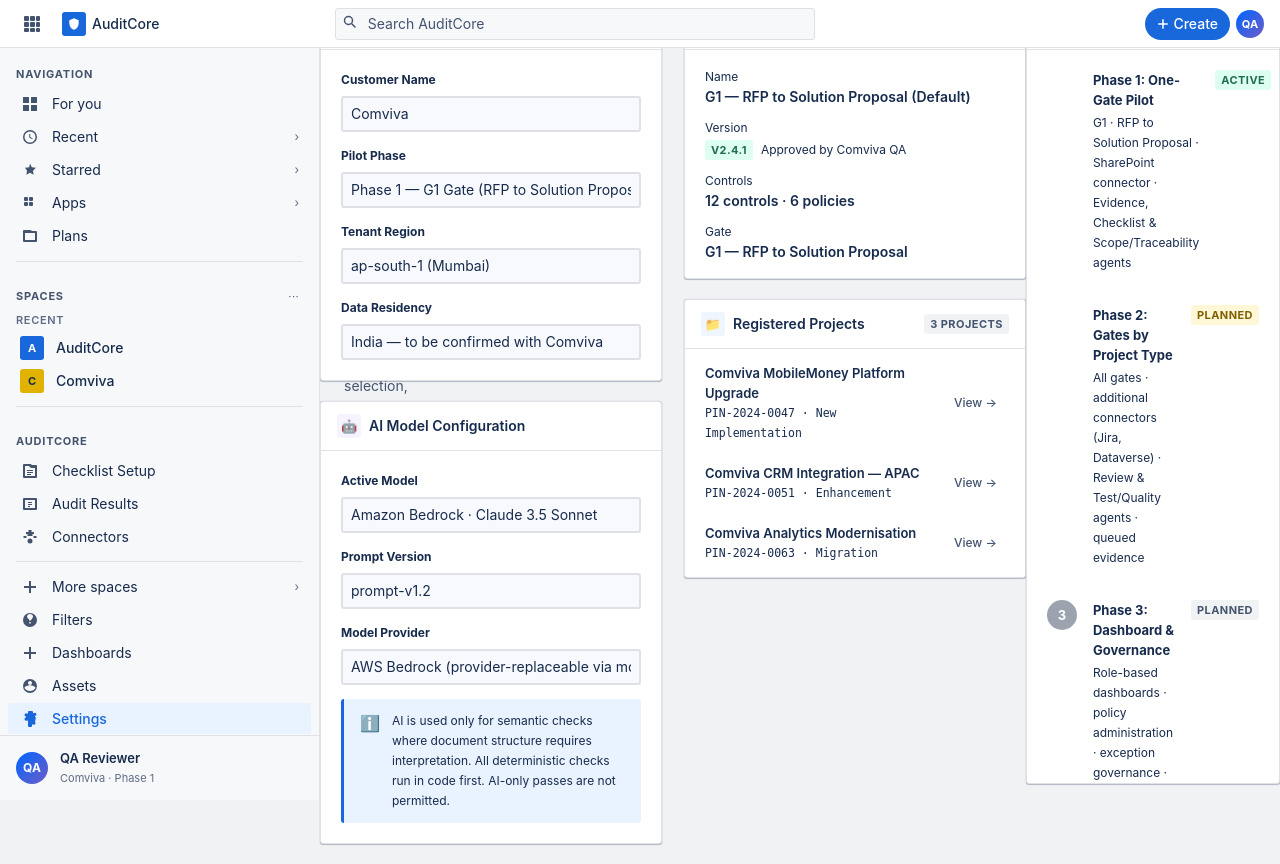
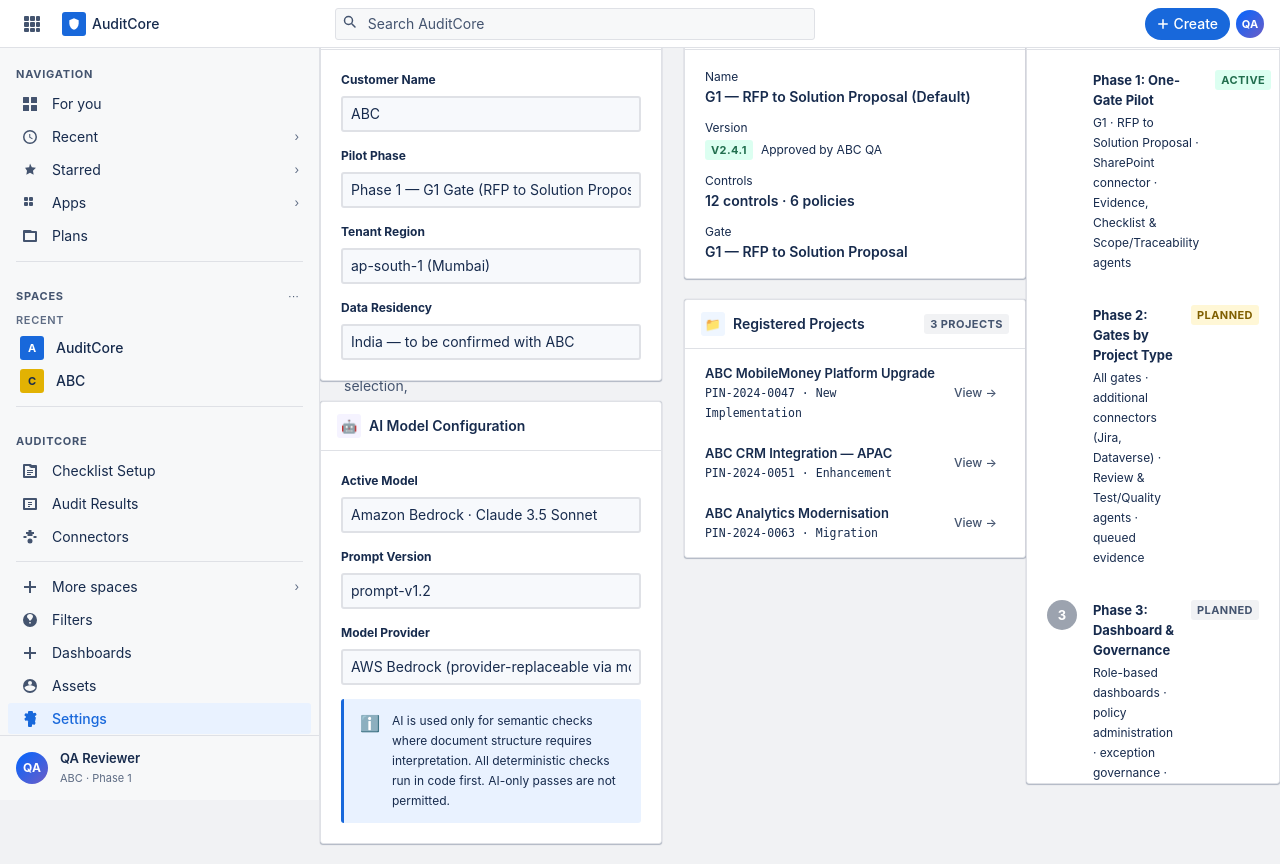
Before and after one commit to Kunaltr9/auditcore-phase1, a Flask app: page /settings in a window 1280 px wide. Run offline with Flask 3, Linux system fonts and the light colour scheme.

Commit message:
refactor: replace Comviva with ABC throughout — display labels only, no logic affected

```diff
--- a/app.py
+++ b/app.py
@@ -1,6 +1,6 @@
 """
 AI-Driven Audit & Compliance — Phase 1 Prototype
-3R Infotech · Comviva
+3R Infotech · ABC
 
 FLOW:
   1. Customer defines checklist controls + compliance policies → approves a version
@@ -31,15 +31,15 @@ RUNS         = {}   # run_id -> audit run
 # SEED PROJECTS
 # ─────────────────────────────────────────────────────────
 SEED_PROJECTS = [
-    {"pin":"PIN-2024-0047","name":"Comviva MobileMoney Platform Upgrade",
+    {"pin":"PIN-2024-0047","name":"ABC MobileMoney Platform Upgrade",
      "type":"New Implementation","lifecycle":"v1.2",
      "delivery_owner":"Rajesh Kumar","business_unit":"Digital Financial Services",
      "applicable_gates":["G1","G2","G3","G4","G5"]},
-    {"pin":"PIN-2024-0051","name":"Comviva CRM Integration — APAC",
+    {"pin":"PIN-2024-0051","name":"ABC CRM Integration — APAC",
      "type":"Enhancement","lifecycle":"v1.1",
      "delivery_owner":"Priya Sharma","business_unit":"Customer Platforms",
      "applicable_gates":["G2","G3","G4","G5"]},
-    {"pin":"PIN-2024-0063","name":"Comviva Analytics Modernisation",
+    {"pin":"PIN-2024-0063","name":"ABC Analytics Modernisation",
      "type":"Migration","lifecycle":"v1.2",
      "delivery_owner":"Amit Patel","business_unit":"Data & AI",
      "applicable_gates":["G1","G2","G3","G4","G5","G6"]},
@@ -62,7 +62,7 @@ DEFAULT_CONTROLS = [
      "acceptance_criteria":"Brief linked to PIN, modified within last 90 days",
      "severity":"mandatory","check_type":"deterministic","source_hint":"SharePoint"},
     {"id":"G1-C03","requirement":"Approved response template used",
-     "description":"Comviva-approved proposal template must be base document",
+     "description":"ABC-approved proposal template must be base document",
      "acceptance_criteria":"Template headers match TPL-G1-current, all sections present",
      "severity":"mandatory","check_type":"deterministic","source_hint":"SharePoint"},
     {"id":"G1-C04","requirement":"Capability matrix completed",
@@ -82,7 +82,7 @@ DEFAULT_CONTROLS = [
      "acceptance_criteria":"100% of requirements mapped, each with source clause and destination",
      "severity":"mandatory","check_type":"ai-assisted","source_hint":"SharePoint"},
     {"id":"G1-C08","requirement":"Draft proposal reviewed and approved",
-     "description":"Approval from authorised Comviva reviewer recorded in document system",
+     "description":"Approval from authorised ABC reviewer recorded in document system",
      "acceptance_criteria":"approval_status = Approved AND approver_id present",
      "severity":"mandatory","check_type":"deterministic","source_hint":"SharePoint"},
     {"id":"G1-C09","requirement":"Exceptions and deviations register",
@@ -97,7 +97,7 @@ DEFAULT_CONTROLS = [
      "description":"Assumptions rated HIGH impact must have owner and approval date",
      "acceptance_criteria":"Zero HIGH-impact assumptions without owner and approval date",
      "severity":"advisory","check_type":"ai-assisted","source_hint":"SharePoint"},
-    {"id":"G1-C12","requirement":"Project registered in Comviva project registry",
+    {"id":"G1-C12","requirement":"Project registered in ABC project registry",
      "description":"Project must exist in Dataverse project registry with matching PIN",
      "acceptance_criteria":"Dataverse record found, PIN match, status = Active",
      "severity":"mandatory","check_type":"deterministic","source_hint":"Dataverse"},
@@ -127,7 +127,7 @@ def _seed_checklist():
         "name": "G1 — RFP to Solution Proposal (Default)",
         "version": "v2.4.1",
         "approved": True,
-        "approved_by": "Comviva QA",
+        "approved_by": "ABC QA",
         "approved_at": "12 Oct 2026",
         "controls": copy.deepcopy(DEFAULT_CONTROLS),
         "policies": copy.deepcopy(DEFAULT_POLICIES),
@@ -142,8 +142,8 @@ def _seed_checklist():
 # Jira, Confluence, Dataverse etc.
 # ─────────────────────────────────────────────────────────
 CONNECTOR_EVIDENCE = {
-    "G1-C01": {"found":True,  "file":"Comviva_RFP_v3.pdf",          "src":"SharePoint · SP-4421 · v3",    "meta":"approval_status=Approved, version=3, modified=05 Oct 2026"},
-    "G1-C02": {"found":True,  "file":"ProjectBrief_Comviva.docx",    "src":"SharePoint · SP-4422 · v1",    "meta":"linked_pin=PIN-2024-0047, modified=05 Oct 2026"},
+    "G1-C01": {"found":True,  "file":"ABC_RFP_v3.pdf",          "src":"SharePoint · SP-4421 · v3",    "meta":"approval_status=Approved, version=3, modified=05 Oct 2026"},
+    "G1-C02": {"found":True,  "file":"ProjectBrief_ABC.docx",    "src":"SharePoint · SP-4422 · v1",    "meta":"linked_pin=PIN-2024-0047, modified=05 Oct 2026"},
     "G1-C03": {"found":True,  "file":"Proposal_Draft_v2.docx",       "src":"SharePoint · SP-4450 · v2",    "meta":"template_id=TPL-G1-2026, sections=all_present"},
     "G1-C04": {"found":True,  "file":"CapabilityMatrix_v1.xlsx",     "src":"SharePoint · SP-4451",          "meta":"rows=42, empty_mandatory=0"},
     "G1-C05": {"found":True,  "file":"Assumptions_Register.docx",    "src":"SharePoint · SP-4455",          "meta":"assumptions=14, unowned_high=3"},
@@ -173,7 +173,7 @@ def _evaluate_control(ctrl, evidence):
                 f"Acceptance criteria: {crit}\nConnector status: Phase 2 — not configured in pilot.",
                 "Connector: Dataverse\nStatus: Not configured (Phase 1 pilot)\nAction: Manual check required or re-run after Phase 2 connector enabled.",
                 "The Dataverse connector that verifies project registration is not active in the Phase 1 pilot scope. This control cannot be automatically evaluated until Phase 2 connectors are configured.\n\nThis result is marked Unable to Verify — it is NOT automatically a failure. A manual check can satisfy this control.",
-                ["Manually verify the project PIN exists in the Comviva Dataverse project registry",
+                ["Manually verify the project PIN exists in the ABC Dataverse project registry",
                  "Confirm the project status is set to Active",
                  "Record the manual verification result in the audit log",
                  "Or wait for Phase 2 deployment to enable the Dataverse connector"],
@@ -199,10 +199,10 @@ def _evaluate_control(ctrl, evidence):
                 "Approval metadata field is empty. No approver signature block detected. Acceptance criteria requires approval_status=Approved AND approver_id present.",
                 f"Acceptance criteria: {crit}\nEvidence metadata: {meta}",
                 'Expected: approval_status = "Approved"  AND  approver_id != null\nFound:    approval_status = "Draft"      AND  approver_id = null',
-                "The proposal document (SP-4450) is still in Draft status. The approval signature block in section 9.1 has not been completed. The document was last modified by T. Williams but no approval workflow has been triggered in the SharePoint document management system.\n\nThis is a mandatory control — the gate cannot proceed until an authorised Comviva reviewer formally approves the proposal in the document system.",
+                "The proposal document (SP-4450) is still in Draft status. The approval signature block in section 9.1 has not been completed. The document was last modified by T. Williams but no approval workflow has been triggered in the SharePoint document management system.\n\nThis is a mandatory control — the gate cannot proceed until an authorised ABC reviewer formally approves the proposal in the document system.",
                 ["Open Proposal_Draft_v2.docx in SharePoint (SP-4450)",
                  "Navigate to section 9.1 — Approval Sign-Off",
-                 "Request approval from an authorised Comviva Delivery Manager via the SharePoint approval workflow",
+                 "Request approval from an authorised ABC Delivery Manager via the SharePoint approval workflow",
                  "Confirm approval_status changes to 'Approved' and approver_id is populated",
                  "Return here and click 'Request Re-Audit' to re-run this control"],
                 "https://support.atlassian.com/jira-software-cloud/docs/approve-a-request/")
@@ -212,7 +212,7 @@ def _evaluate_control(ctrl, evidence):
                 "AI semantic check: section 4.2 Pricing Model detected but structured pricing table absent. AI confidence 61% — below the 80% threshold defined in acceptance criteria. Routed to human reviewer.",
                 f"Acceptance criteria: {crit}\nEvidence metadata: {meta}",
                 'Section 4.2 "Pricing Model": narrative text detected, structured table not found.\nRequired: unit pricing, volume tiers, payment schedule, currency.\nAI confidence: 61% (threshold: 80%)',
-                "The AI agent detected that section 4.2 Pricing Model contains narrative text but lacks the structured pricing table required by the Comviva checklist. The agent's confidence in the coverage assessment is 61%, which is below the 80% threshold required for an automatic pass.\n\nA human reviewer must examine section 4.2 and determine whether the content substantively satisfies the acceptance criteria.",
+                "The AI agent detected that section 4.2 Pricing Model contains narrative text but lacks the structured pricing table required by the ABC checklist. The agent's confidence in the coverage assessment is 61%, which is below the 80% threshold required for an automatic pass.\n\nA human reviewer must examine section 4.2 and determine whether the content substantively satisfies the acceptance criteria.",
                 ["Open the proposal document and navigate to section 4.2 — Pricing Model",
                  "Verify the section contains: unit pricing, volume tiers, payment schedule, and currency",
                  "If the structured table is absent, request the proposal author to add it",
@@ -225,10 +225,10 @@ def _evaluate_control(ctrl, evidence):
                 "3 of 14 HIGH-impact assumptions (A-07, A-11, A-13) have no owner or approval date. Acceptance criteria requires zero unowned HIGH-impact assumptions.",
                 f"Acceptance criteria: {crit}\nEvidence metadata: {meta}",
                 "A-07: Integration dependency on third-party API — owner: unassigned\nA-11: Go-live date fixed before UAT completion — owner: unassigned\nA-13: Regulatory approval assumed — owner: unassigned",
-                "The Assumptions Register (SP-4455) contains 14 assumptions. Three are classified as HIGH impact but have no assigned owner and no approval date recorded. Per Comviva policy, all HIGH-impact assumptions must be formally owned and approved before proceeding past G1.\n\nAffected assumptions: A-07 (third-party API dependency), A-11 (go-live before UAT), A-13 (regulatory approval assumed).",
+                "The Assumptions Register (SP-4455) contains 14 assumptions. Three are classified as HIGH impact but have no assigned owner and no approval date recorded. Per ABC policy, all HIGH-impact assumptions must be formally owned and approved before proceeding past G1.\n\nAffected assumptions: A-07 (third-party API dependency), A-11 (go-live before UAT), A-13 (regulatory approval assumed).",
                 ["Open Assumptions_Register.docx in SharePoint (SP-4455)",
                  "Locate assumptions A-07, A-11, and A-13",
-                 "Assign a named Comviva team member as owner for each",
+                 "Assign a named ABC team member as owner for each",
                  "Record an approval date or escalation decision for each HIGH-impact assumption",
                  "Re-upload the updated register and request a re-audit"],
                 None)
@@ -327,7 +327,7 @@ def _run_audit(run_id):
 
     # ── Step 5: Compliance Evaluator ────────────────────
     run["agents"]["evaluator"]["status"] = "running"
-    run["log"].append(_log_entry("Compliance Evaluator applying Comviva acceptance criteria to all findings."))
+    run["log"].append(_log_entry("Compliance Evaluator applying ABC acceptance criteria to all findings."))
     time.sleep(1.5)
 
     s = run["summary"]
@@ -691,7 +691,7 @@ def api_gate_decision(run_id):
 def api_export(run_id):
     if run_id not in RUNS: return jsonify({"error":"Not found"}), 404
     run = RUNS[run_id]; cl = CHECKLISTS.get(run["checklist_id"],{})
-    lines = ["="*70,"COMVIVA AUDIT GATE REPORT","="*70,
+    lines = ["="*70,"ABC AUDIT GATE REPORT","="*70,
              f"Run ID         : {run['run_id']}",
              f"Project        : {run['project_name']}",
              f"PIN            : {run['pin']}",
@@ -782,7 +782,7 @@ def api_projects():
 if __name__ == "__main__":
     print("="*60)
     print("  AI-Driven Audit & Compliance — Phase 1 Prototype")
-    print("  3R Infotech · Comviva")
+    print("  3R Infotech · ABC")
     print("  http://localhost:5000")
     print("="*60)
     app.run(debug=True, port=5000, use_reloader=False)
--- a/static/app.js
+++ b/static/app.js
@@ -11,7 +11,7 @@ let _pollTimer  = null;
 let _startedAt  = null;
 
 const PIPELINE = [
-  { n:1, label:'Policy & Gate Resolved',           sub:'Comviva checklist pinned to run' },
+  { n:1, label:'Policy & Gate Resolved',           sub:'ABC checklist pinned to run' },
   { n:2, label:'Evidence Retrieved',               sub:'SharePoint · agents auto-collected' },
   { n:3, label:'Deterministic Checks',             sub:'Rules engine — no AI' },
   { n:4, label:'AI-Assisted Checks',               sub:'Scope / Traceability Agent' },
--- a/templates/_nav.html
+++ b/templates/_nav.html
@@ -77,7 +77,7 @@
 
   <a class="sb-space-item {% if active_page == 'projects' %}active{% endif %}" href="/projects">
     <span class="sb-tile" style="background:#E2B203;color:#172B4D;">C</span>
-    <span class="sb-space-name">Comviva</span>
+    <span class="sb-space-name">ABC</span>
   </a>
 
   <!-- Divider -->
@@ -171,7 +171,7 @@
     <div class="sb-avatar">QA</div>
     <div>
       <div class="sb-user-name">QA Reviewer</div>
-      <div class="sb-user-role">Comviva · Phase 1</div>
+      <div class="sb-user-role">ABC · Phase 1</div>
     </div>
   </div>
 
--- a/templates/index.html
+++ b/templates/index.html
@@ -57,7 +57,7 @@
     <div class="page-header">
       <div>
         <div class="page-title">AuditCore Dashboard</div>
-        <div class="page-subtitle">AI-Driven Audit &amp; Compliance · Comviva Phase 1 Pilot · G1 — RFP to Solution Proposal</div>
+        <div class="page-subtitle">AI-Driven Audit &amp; Compliance · ABC Phase 1 Pilot · G1 — RFP to Solution Proposal</div>
       </div>
       <a href="/setup" class="btn btn-secondary btn-sm">⚙ Manage Checklist</a>
     </div>
@@ -114,7 +114,7 @@
       <div class="card-header">
         <h2>
           <svg width="14" height="14" viewBox="0 0 16 16" fill="currentColor" style="color:var(--n500)"><path d="M14 3H9.83A2 2 0 008 2H2a1 1 0 00-1 1v10a1 1 0 001 1h12a1 1 0 001-1V4a1 1 0 00-1-1zm-1 9H3V5h10v7z"/></svg>
-          Comviva Projects
+          ABC Projects
         </h2>
       </div>
       <div id="project-grid" style="padding:20px;display:grid;grid-template-columns:repeat(auto-fill,minmax(360px,1fr));gap:16px;">
--- a/templates/projects.html
+++ b/templates/projects.html
@@ -18,7 +18,7 @@
 <div class="main-wrap"><main class="page">
     <div class="page-header">
       <div>
-        <div class="page-title">Comviva Projects</div>
+        <div class="page-title">ABC Projects</div>
         <div class="page-subtitle">All projects registered in this tenant. Click a project to view its gate audit history or start a new audit.</div>
       </div>
       <a href="/" class="btn btn-primary btn-sm">▶ Start New Audit</a>
--- a/templates/settings.html
+++ b/templates/settings.html
@@ -37,7 +37,7 @@
           <div style="padding:20px;display:flex;flex-direction:column;gap:14px;">
             <div class="form-group" style="margin:0;">
               <label>Customer Name</label>
-              <input type="text" value="Comviva" readonly style="background:#f7f9fc;"/>
+              <input type="text" value="ABC" readonly style="background:#f7f9fc;"/>
             </div>
             <div class="form-group" style="margin:0;">
               <label>Pilot Phase</label>
@@ -49,7 +49,7 @@
             </div>
             <div class="form-group" style="margin:0;">
               <label>Data Residency</label>
-              <input type="text" value="India — to be confirmed with Comviva" readonly style="background:#f7f9fc;"/>
+              <input type="text" value="India — to be confirmed with ABC" readonly style="background:#f7f9fc;"/>
             </div>
           </div>
         </div>
--- a/templates/setup.html
+++ b/templates/setup.html
@@ -148,7 +148,7 @@
             <div style="display:flex;gap:12px;align-items:flex-end;flex-wrap:wrap;">
               <div class="form-group" style="margin:0;flex:1;min-width:200px;">
                 <label>Approver Name <span class="required">*</span></label>
-                <input type="text" id="approver-name" placeholder="Full name of authorised Comviva approver"/>
+                <input type="text" id="approver-name" placeholder="Full name of authorised ABC approver"/>
               </div>
               <button class="btn btn-primary" onclick="approveChecklist()" id="btn-approve">✅ Approve This Version</button>
             </div>
```
Also changed, not shown: templates/audit.html (+4 -4 lines).
